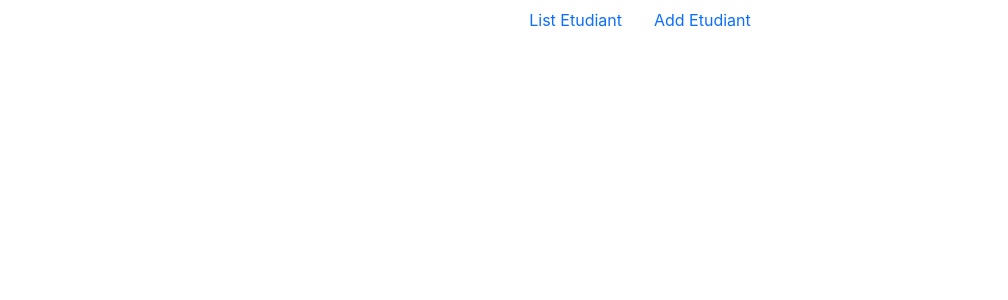
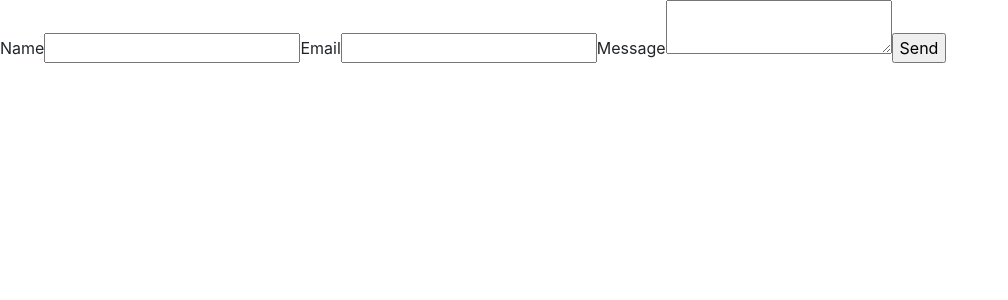
Before and after one commit to ZAKARIA-BEN-JEDDI/tutoriel, a React (Create React App) app: page / in a window 1280 px wide. Shown: the top 300 px of the page, without its empty margins (0-1008 px from the left). Built offline with nearby package versions, Linux system fonts and the light colour scheme.

Commit message:
React EmailJs Free Plan

```diff
--- a/package.json
+++ b/package.json
@@ -3,6 +3,7 @@
   "version": "0.1.0",
   "private": true,
   "dependencies": {
+    "@emailjs/browser": "^4.4.1",
     "@popperjs/core": "^2.11.6",
     "@splinetool/react-spline": "^4.0.0",
     "@testing-library/jest-dom": "^5.17.0",
@@ -10,6 +11,7 @@
     "@testing-library/user-event": "^13.5.0",
     "axios": "^1.7.7",
     "bootstrap": "^5.3.3",
+    "emailjs-com": "^3.2.0",
     "mdb-react-ui-kit": "^9.0.0",
     "react": "^18.3.1",
     "react-data-table-component": "^7.6.2",
--- /dev/null
+++ b/src/Email/EmailJs.jsx
@@ -0,0 +1,35 @@
+import React, { useRef } from 'react';
+import emailjs from '@emailjs/browser';
+
+export default function  ContactUs() {
+  const form = useRef();
+
+  const sendEmail = (e) => {
+    e.preventDefault();
+
+    emailjs
+      .sendForm('service_czhqt3d', 'template_imead78', form.current, {
+        publicKey: 'dp04Gb9KSneA-IyZn',
+      })
+      .then(
+        () => {
+          console.log('SUCCESS!');
+        },
+        (error) => {
+          console.log('FAILED...', error.text);
+        },
+      );
+  };
+
+  return (
+    <form ref={form} onSubmit={sendEmail}>
+      <label>Name</label>
+      <input type="text" name="user_name" />
+      <label>Email</label>
+      <input type="email" name="user_email" />
+      <label>Message</label>
+      <textarea name="message" />
+      <input type="submit" value="Send" />
+    </form>
+  );
+};
--- a/src/index.js
+++ b/src/index.js
@@ -3,6 +3,7 @@ import ReactDOM from 'react-dom/client';
 import './index.css';
 import App from './App';
 import reportWebVitals from './reportWebVitals';
+import ContactUs from './Email/EmailJs';
 // import FavoriteColor from './tuto/Form';
 // import Counter from './tuto/Form';
 // import Fruit from './Fruit/fruit';
@@ -24,7 +25,8 @@ const root = ReactDOM.createRoot(document.getElementById('root'));
 // const players = ['Mbappe','Vini','Rodrygo','Diaz','Endrik'];
 root.render(
   <React.StrictMode>
-    <App/>
+    <ContactUs/>
+    {/* <App/> */}
     {/* <useReducerHook/> */}
     {/* <Spli/> */}
     {/* <UseMemoEffect/> */}
```
Also changed, not shown: 1 other file (tests, documents, lock files or other folders).
